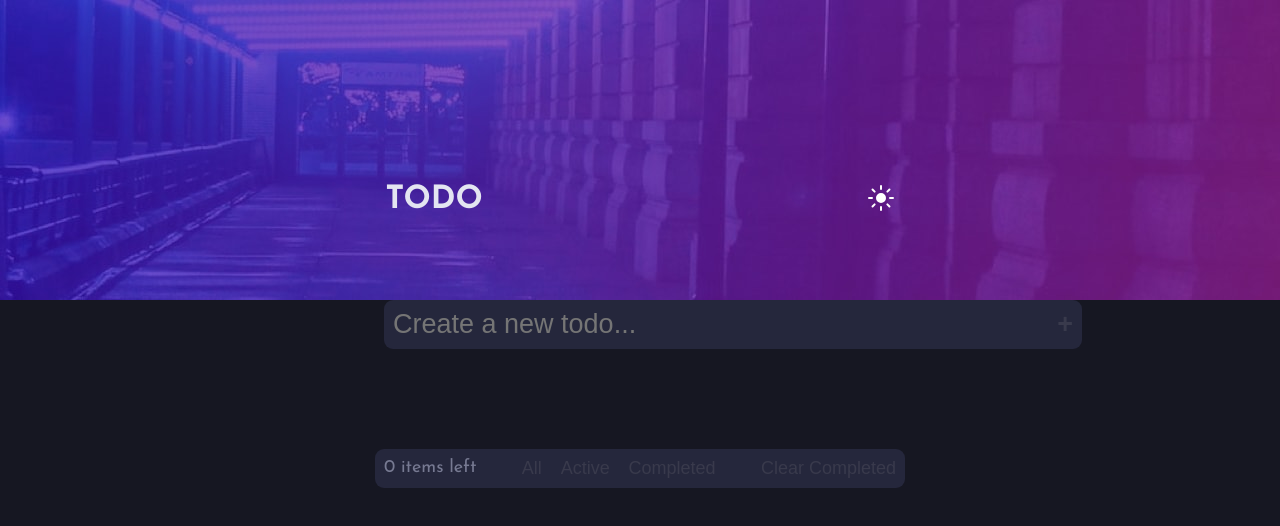
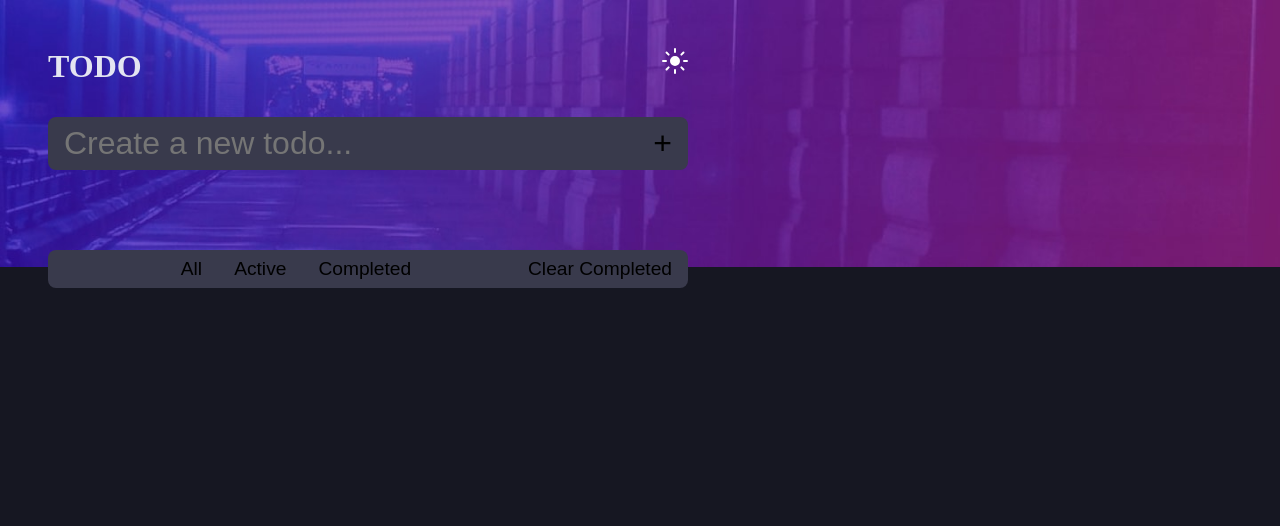
Before and after one commit to Ngobe-Thabane/To-Do-List, a plain HTML site: page index.html in a window 1280 px wide. Drawn offline with Linux system fonts and the light colour scheme.

Commit message:
Fixed css styling and restructured the html page

```diff
--- a/CSS/style.css
+++ b/CSS/style.css
@@ -21,108 +21,106 @@
 }
 
 body{
-
-  font-size: 18px;
-  font-family: "Josefin Sans", sans-serif;
   background-color: var(--Very-Dark-Blue);
-  color: var(--Dark-Grayish-Blue)
+  background-repeat: no-repeat;
+  background-size:cover;
+  display: flex;
+  flex-direction: column;
 }
 
-.heading{
-  color: var(--Light-Grayish-Blue);
-  font-size: 2rem;
+.image{
+  width: 100vw;
+  position: absolute;
+  z-index: -1;
+}
+.app-heading{
+  font-size: 2em;
+}
+.container{
+  box-sizing: border-box;
+  display: flex;
+  justify-items: center;
+  flex-direction: column;
+  align-self: center;
+  gap: 2em;
+  width: 50%;
+  margin: 3em;
 }
 
-.topbar{
-  background-image: url('../images/bg-desktop-dark.jpg');
-  height: 50vh;
+.heading-container{
   display: flex;
-  justify-content: space-evenly;
-  align-items: center;
-  background-repeat: no-repeat;
+  justify-content: space-between;
+  color: var(--Light-Grayish-Blue);
 }
 
-.to-do-list{
-  width: 40vw;
+button{
+  background-color: transparent;
+  border: none;
+  outline: none;
+  font-size: 2em;
+  cursor: pointer;
+}
+
+button:hover{
+  color: var(--Bright-Blue);
+}
+.input-container{
+  background-color: var(--Very-Dark-Grayish-Blue);
+  padding: .5em 1em;
+  border-radius: .5em;
   display: flex;
-  flex-direction: column;
-  justify-self: center;
-  align-self: center;
-  background-color: var(--Very-Dark-Desaturated-Blue);
-  padding: .5em;
+}
+.input-holder{
+  background-color: inherit;
+  font-size: 2em;
+  outline: none;
+  border: none;
+  flex: 1;
+  color: var(--Light-Grayish-Blue);
+}
+
+
+.bottom-bar{
+  display: flex;
+  gap: 2em;
+  font-size: 1em;
+  align-items:baseline;
+}
+
+.btn{
+  font-size: 1.2em;
+}
+
+.task-div{
+  display: flex;
+  align-items: center;
+  gap : 2em;
+  border-bottom: .02em var(--Light-Grayish-Blue) solid;
+}
+
+.task-container{
+  background-color: var(--Very-Dark-Grayish-Blue);
+  padding: .5em 1em;
+  margin: 3em 0em;
   border-radius: .5em;
 }
 
-
-.list-input{
-  display: flex;
-  gap: 2em;
-  background-color: var(--Very-Dark-Desaturated-Blue);
-  padding: .5em;
-  border-radius: .5em;
-  bottom: 60px;
-  width: 85vh;
-  position: relative;
-  bottom: 100px;
-  right: -30%;
-
+.task{
+  flex: 1;
+  font-size: 2em;
 }
 
-#task-name{
-  font-size: 1.5em;
-  flex: 1;
-  border: none;
-  outline: none;
-  background-color: inherit;
-  position: relative;
+.items{
+  color: var(--Dark-Grayish-Blue);
 }
 
-
-.btn-list{
-  display: flex;
-  justify-content: space-evenly;
-  gap: 2em;
-}
-
-button{
-  border: none;
-  outline: none;
-  background-color: transparent;
-  font-size: 1em;
-  cursor: pointer;
-  color: var(--Very-Dark-Grayish-Blue);
-}
-
-button:hover, button:focus{
-  color: var(--Bright-Blue);
+.task-completed p{
+  text-decoration: line-through;
 }
 
 .btns{
   flex: 1;
   display: flex;
-  justify-content: space-around;
+  justify-content: center;
+  gap: 2em;
 }
-
-.task-div{
-  display: flex;
-  gap: .5em;
-  font-size: 1.5em;
-  border-bottom: 1px var(--Dark-Grayish-Blue) solid;
-}
-
-.task{
-  flex: 1;
-}
-
-.add{
-  font-size: 1.5em;
-  font-weight: 700;
-}
-
-.del-btn{
-  font-weight: 700;
-}
-
-.task-completed p{
-  text-decoration: line-through;
-}
--- a/index.html
+++ b/index.html
@@ -8,31 +8,31 @@
 </head>
 <body>
     <main>
-			<section class="topbar">
-				<h1 class="heading">TODO</h1>
-				<div>
-					<img src="./images/icon-sun.svg" alt="">
+			<img src="./images/bg-desktop-dark.jpg" class="image" alt="">
+			<section class="container">
+				<div class="heading-container">
+					<h1 class="app-heading">TODO</h1>
+					<div class="theme"><img src="./images/icon-sun.svg" alt="icon-sun"></div>
+				</div>
+
+				<div class="input-container">
+					<input type="text" id="task-name" class="input-holder" placeholder="Create a new todo...">
+					<button type="button" class="add">+</button>
+				</div>
+				<div class="task-container">
+					<div id="tasks"></div>
+					<div class="bottom-bar">
+						<p class="items"></p>
+						<div class="btns">
+							<button class="btn btn-all">All</button>
+							<button class="btn btn-active">Active</button>
+							<button class="btn btn-completed">Completed</button>
+						</div>
+						<button class=" btn btn-clear-complete">Clear Completed</button>
+					</div>
 				</div>
 			</section>
-			<div class="list-input">
-				<input type="text" id="task-name" placeholder="Create a new todo...">
-				<button class="add">+</button>
-			</div>
-			<article class="to-do-list">
-				<section>
-					<section class="task-lister" id="tasks"></section>
-					<div class="btn-list">
-						<p class="items">0 items left</p>
-						<div class="btns">
-							<button type="button" class="filter btn-all"> All</button>
-							<button type="button" class="filter btn-active">Active</button>
-							<button type="button" class="filter btn-completed">Completed</button>
-						</div>
-						<button class="btn-clear-complete">Clear Completed</button>
-					</div>
-				</section>
-			</article>
-			</main>
+		</main>
 		<script type="module" src="./Main.js"></script>
 </body>
 </html>
```
